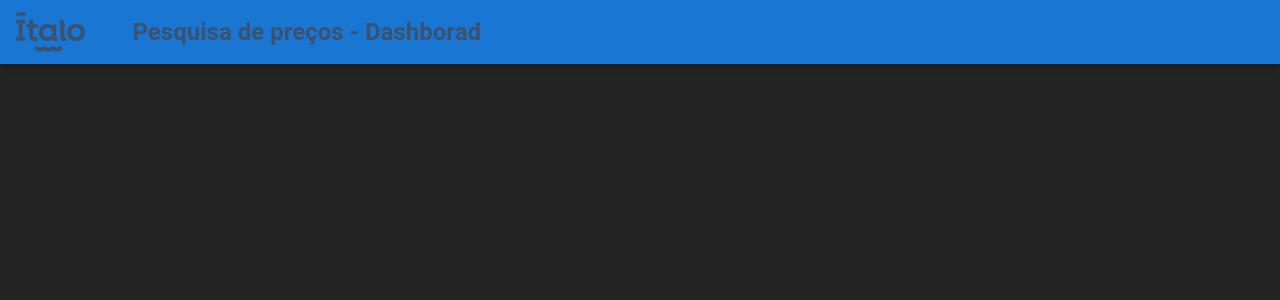
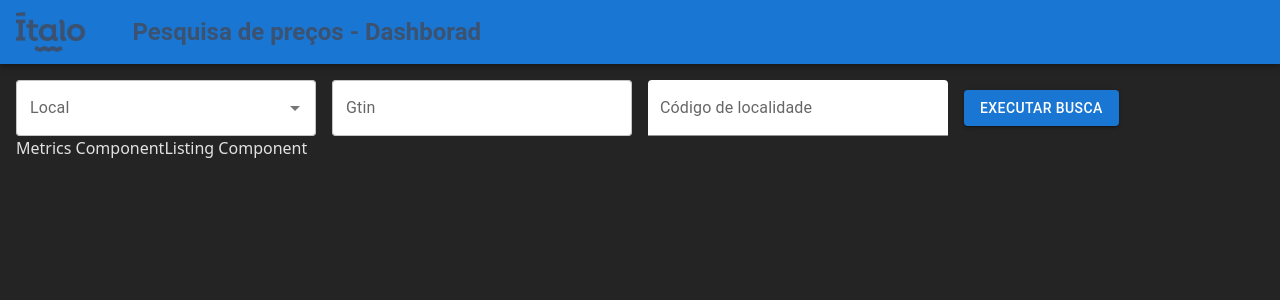
Before and after one commit to Grupo-Italo/Menor-Preco, a React (Vite) app: page / in a window 1280 px wide. Shown: the top 300 px of the page. Built offline with nearby package versions, Linux system fonts and the light colour scheme.

Commit message:
Componente de busca feito

```diff
--- a/index.html
+++ b/index.html
@@ -4,7 +4,7 @@
     <meta charset="UTF-8" />
     <link rel="icon" type="image/svg+xml" href="/src/assets/italo-logo.png" />
     <meta name="viewport" content="width=device-width, initial-scale=1.0" />
-    <title>menor-preco</title>
+    <title>Menor Preço</title>
   </head>
   <body>
     <div id="root"></div>
--- a/src/components/Search.jsx
+++ b/src/components/Search.jsx
@@ -1,7 +1,60 @@
+import TextField from '@mui/material/TextField';
+import Autocomplete from '@mui/material/Autocomplete';
+import baselocais from '../data/baselocais';
+import { Button, Box } from '@mui/material';
+import { useState } from 'react';
+
 export function Search() {
+    const [selectedLocal, setSelectedLocal] = useState(null);
+    const [codigoLocalidade, setCodigoLocalidade] = useState('');
+
+    const handleLocalChange = (event, newValue) => {
+        setSelectedLocal(newValue);
+        setCodigoLocalidade(newValue ? newValue.local : '');
+    };
+
     return (
-        <>
-            Search itens
-        </>
+        <Box sx={{ display: 'flex', gap: 2, alignItems: 'center', flexWrap: 'wrap' }}>
+            <Autocomplete
+                disablePortal
+                options={baselocais}
+                sx={{
+                    width: 300,
+                    '& .MuiOutlinedInput-root': {
+                        backgroundColor: 'white',
+                    }
+                }}
+                value={selectedLocal}
+                onChange={handleLocalChange}
+                renderInput={(params) => <TextField {...params} label="Local" />}
+            />
+            <TextField
+                id="outlined-basic"
+                label="Gtin"
+                variant="outlined"
+                sx={{
+                    width: 300,
+                    '& .MuiOutlinedInput-root': {
+                        backgroundColor: 'white',
+                    }
+                }}
+            />
+            <TextField
+                id="filled-basic"
+                label="Código de localidade"
+                variant="filled"
+                value={codigoLocalidade}
+                InputProps={{
+                    readOnly: true,
+                }}
+                sx={{
+                    width: 300,
+                    '& .MuiFilledInput-root': {
+                        backgroundColor: 'white',
+                    }
+                }}
+            />
+            <Button variant="contained">Executar busca</Button>
+        </Box>
     );
 }
--- /dev/null
+++ b/src/data/baselocais.js
@@ -0,0 +1,6 @@
+const baselocais = [
+  { label: 'Francisco Beltrão', local: "6g678srwp" },
+  { label: 'Pato Branco', local: "6g6dc3jcw" },
+];
+
+export default baselocais;
--- a/src/pages/SearchPrices.jsx
+++ b/src/pages/SearchPrices.jsx
@@ -2,14 +2,17 @@ import { Header } from "../components/Header"
 import { Listing } from "../components/Listing"
 import { Metrics } from "../components/Metrics"
 import { Search } from "../components/Search"
+import Box from '@mui/material/Box'
 
 function SearchPrices() {
     return (
         <>
             <Header />
-            <Search />
-            <Metrics />
-            <Listing />
+            <Box sx={{ mt: 10, px: 2 }}>
+                <Search />
+                <Metrics />
+                <Listing />
+            </Box>
         </>
     )
 }
```
